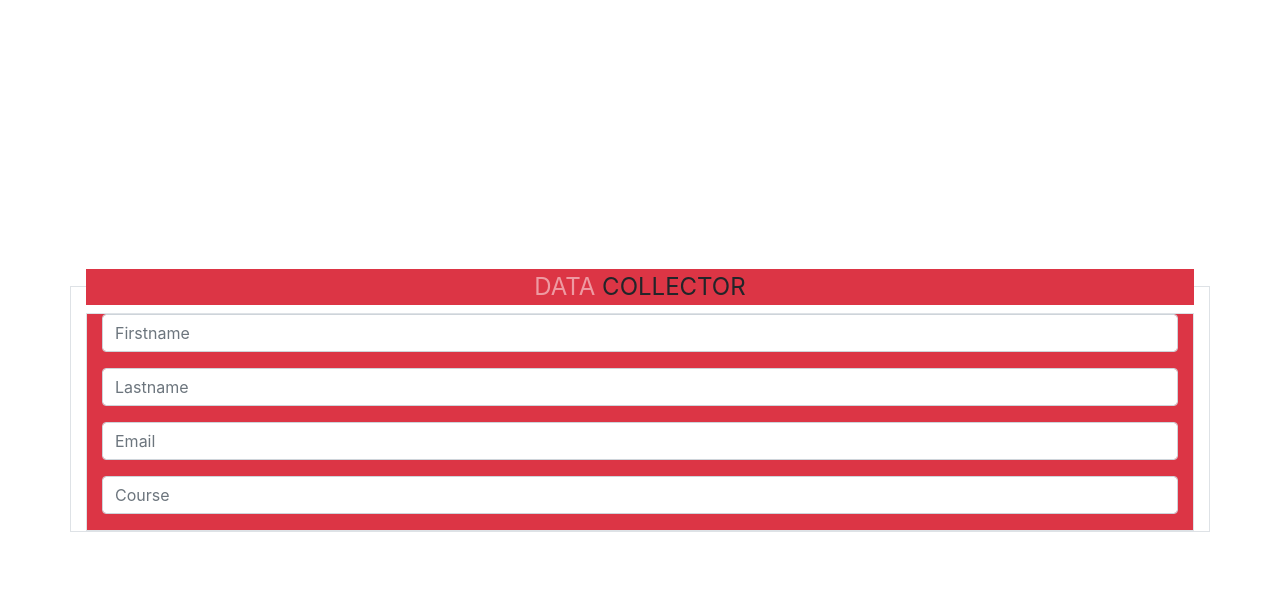
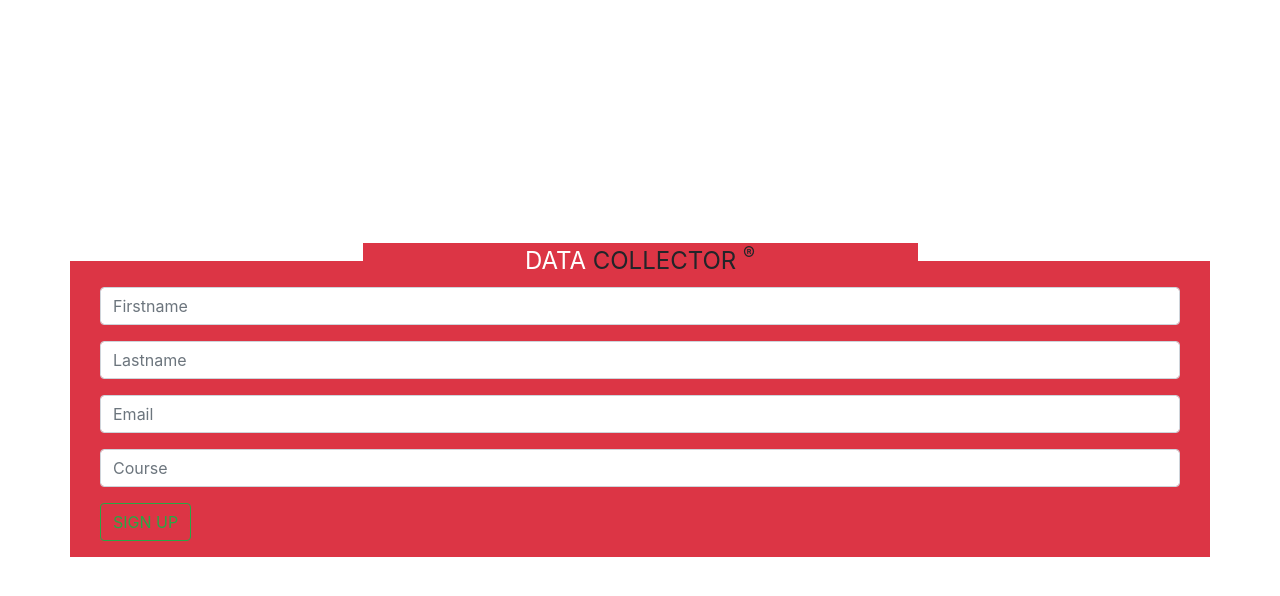
Before and after one commit to blackhammer2000/data-collector, a PHP site: page /pages/signup.php in a window 1280 px wide. Shown: the top 596 px of the page. Run offline with PHP 8.4, Linux system fonts and the light colour scheme.

Commit message:
made some changes...

```diff
--- a/pages/signup.php
+++ b/pages/signup.php
@@ -10,9 +10,9 @@
     <link rel="stylesheet" type="text/css" href="../css/universal.css" />
   </head>
   <body>
-    <fieldset class="container border">
-      <legend  class="text-center bg-danger"><span class="text-white-50">DATA</span> COLLECTOR</legend>
-    <form action="" method="POST" class="form container border bg-danger">
+    <fieldset class="container  bg-danger">
+      <legend  class="text-center bg-danger w-50"><span class="text-white">DATA</span> COLLECTOR <sup>&reg;</sup></legend>
+    <form action="" method="POST" class="form container">
       <div class="form-group">
         <input type="text" class="form-control" placeholder="Firstname" />
       </div>
@@ -25,6 +25,9 @@
       <div class="form-group">
         <input type="text" class="form-control" placeholder="Course" />
       </div>
+      <div class="form-group">
+        <button class="btn btn-outline-success" type="submit">SIGN UP</button>
+      </div>
     </form>
     </fieldset>
 
```
